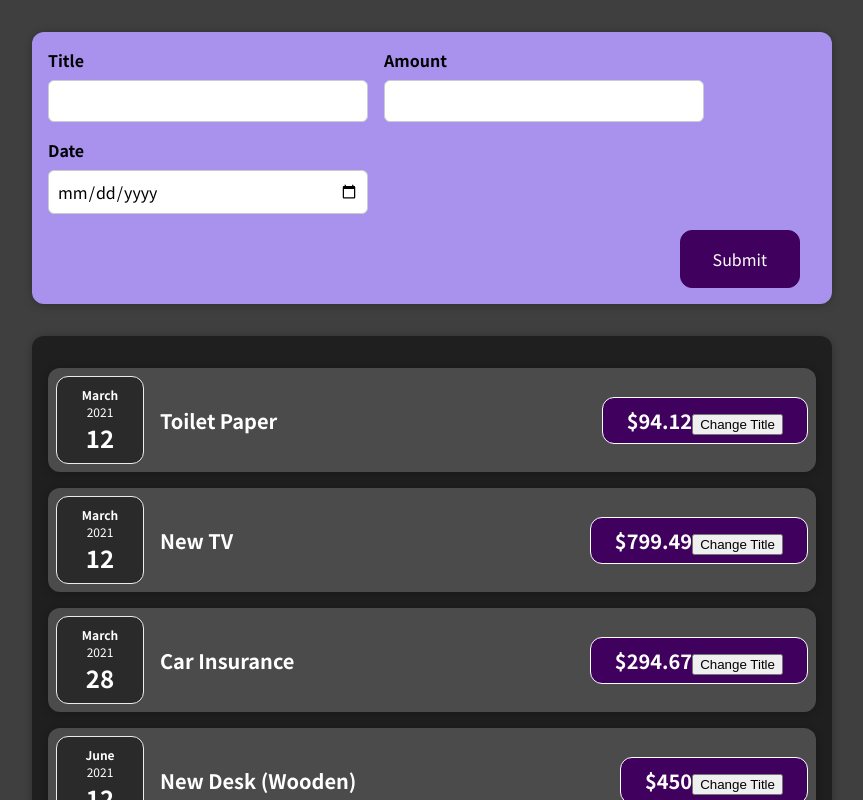
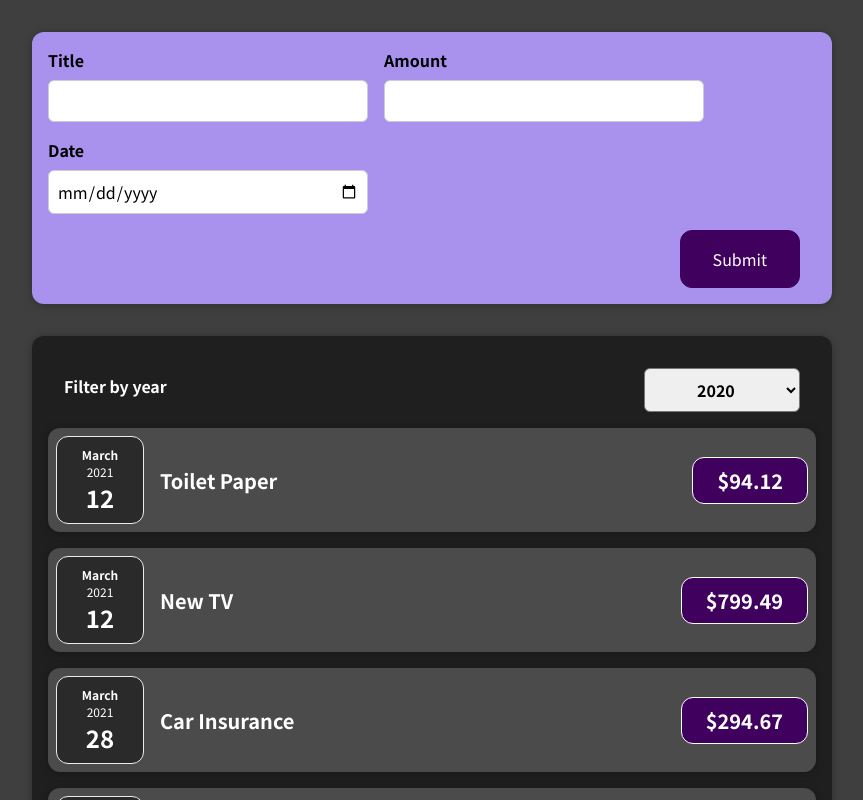
Before and after one commit to EHeathcote/ExpenseTracker, a React (Create React App) app: page / in a window 1280 px wide. Shown: the top 800 px of the page, without its empty margins (208-1071 px from the left). Built offline with nearby package versions, Linux system fonts and the light colour scheme.

Commit message:
Add ExpenseFilter component and lift the state up to ExpensesList component using two way binding

```diff
--- a/src/components/Expenses/ExpenseItem.js
+++ b/src/components/Expenses/ExpenseItem.js
@@ -1,4 +1,6 @@
-import React, { useState } from "react";
+// stateless component aka presentational component or dumb component becuase it doesnt have any internal state, it just exists to output some data
+
+import React from "react";
 
 import Card from "../UI/Card";
 import ExpenseDate from "./ExpenseDate";
@@ -10,13 +12,13 @@
 function ExpenseItem(props) {
   // imperative way of adding event listener: document.getElementById('root').addEventListener(event);
   // react hook useState must be called directly in a react element function, using const here becuause we are updating the title with setTitle, not directly with equal sign
-  const [title, setTitle] = useState(props.title);
-  const clickHandler = () => {
-    // state updating function tells react that you want to assign a new value to the state which also tells react that the entire component instance should be reevaluated
-    setTitle("Updated");
-    // new value isnt immediately avlailbale becuase updating function schedules the update, it is not immediate
-    console.log(title);
-  };
+  // const [title, setTitle] = useState(props.title);
+  // const clickHandler = () => {
+  // state updating function tells react that you want to assign a new value to the state which also tells react that the entire component instance should be reevaluated
+  // setTitle("Updated");
+  // new value isnt immediately avlailbale becuase updating function schedules the update, it is not immediate
+  // console.log(title);
+  // };
   return (
     // custom components do not support className, they only support what you tell them to support
     // component is a function olny special thing is that it returns JSX, so since it is a function, it has to be called to return a value - react only calls the function once when the page is rendered, so if things change, we dont see it updated unless we tell react that a certain component needs to be reevaluated
@@ -24,11 +26,11 @@
     <Card className="expense-item">
       <ExpenseDate date={props.date} />
       <div className="expense-item__description">
-        <h2>{title}</h2>
+        <h2>{props.title}</h2>
       </div>
       <div className="expense-item__price">
         ${props.amount}
-        <button onClick={clickHandler}>Change Title</button>
+        {/* <button onClick={clickHandler}>Change Title</button> */}
       </div>
     </Card>
   );
--- a/src/components/Expenses/ExpenseList.js
+++ b/src/components/Expenses/ExpenseList.js
@@ -1,11 +1,26 @@
+import React, { useState } from "react";
 import ExpenseItem from "./ExpenseItem";
+import ExpensesFilter from "./ExpensesFilter";
 import Card from "../UI/Card";
 import "./ExpenseList.css";
 
 function ExpenseList(props) {
-  console.log(props);
+  // relay year chosen in date filter to ExpenseList component and store in a state
+  const [dateFilter, setDateFilter] = useState("2020");
+
+  const recordDateFilterSelect = (selectedDate) => {
+    setDateFilter(selectedDate);
+    console.log(selectedDate);
+  };
+  // console.log(props);
   return (
+    <div>
       <Card className="expenses">
+        {/* a controlled component - means a value used in the component is passed on to a parent component through props and is recieved from the parent component-the parent expenselist component controls the expensesfilter component*/}
+        <ExpensesFilter
+          onDateSelect={recordDateFilterSelect}
+          selected={dateFilter}
+        />
         <ExpenseItem
           title={props.expenseList[0].title}
           amount={props.expenseList[0].amount}
@@ -27,6 +42,7 @@
           date={props.expenseList[3].date}
         ></ExpenseItem>
       </Card>
+    </div>
   );
 }
 
--- /dev/null
+++ b/src/components/Expenses/ExpensesFilter.css
@@ -0,0 +1,24 @@
+.expenses-filter {
+  color: white;
+  padding: 0 1rem;
+}
+
+.expenses-filter__control {
+  display: flex;
+  width: 100%;
+  align-items: center;
+  justify-content: space-between;
+  margin: 1rem 0;
+}
+
+.expenses-filter label {
+  font-weight: bold;
+  margin-bottom: 0.5rem;
+}
+
+.expenses-filter select {
+  font: inherit;
+  padding: 0.5rem 3rem;
+  font-weight: bold;
+  border-radius: 6px;
+}
--- /dev/null
+++ b/src/components/Expenses/ExpensesFilter.js
@@ -0,0 +1,24 @@
+import React from "react";
+import "./ExpensesFilter.css";
+
+const ExpensesFilter = (props) => {
+  const ExpensesDateFilterHandler = (event) => {
+    // lifting state from date filter to expensesList
+    props.onDateSelect(event.target.value);
+  };
+  return (
+    <div className="expenses-filter">
+      <div className="expenses-filter__control">
+        <label>Filter by year</label>
+        <select value={props.selected} onChange={ExpensesDateFilterHandler}>
+          <option value="2022">2022</option>
+          <option value="2021">2021</option>
+          <option value="2020">2020</option>
+          <option value="2019">2019</option>
+        </select>
+      </div>
+    </div>
+  );
+};
+
+export default ExpensesFilter;
```
Lines whose indentation alone changed are shown as unchanged.
